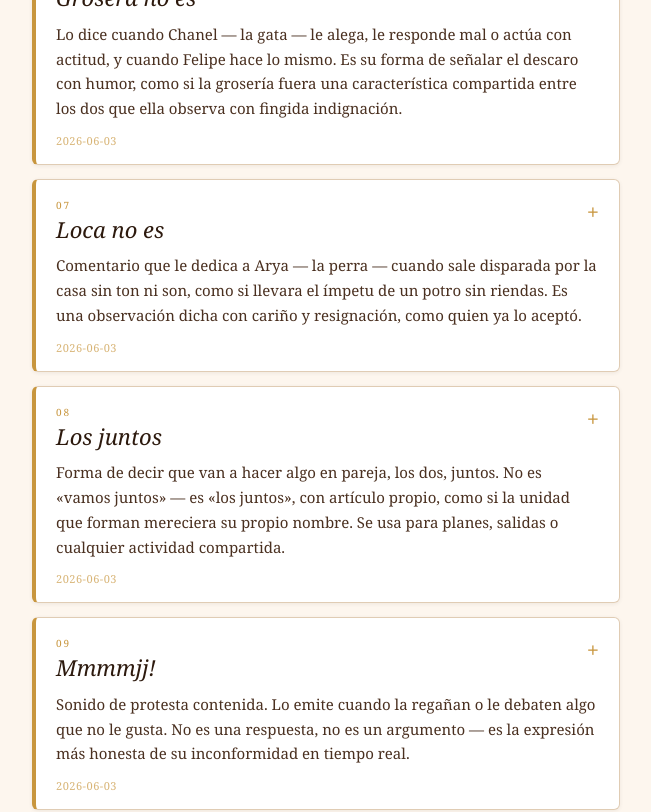
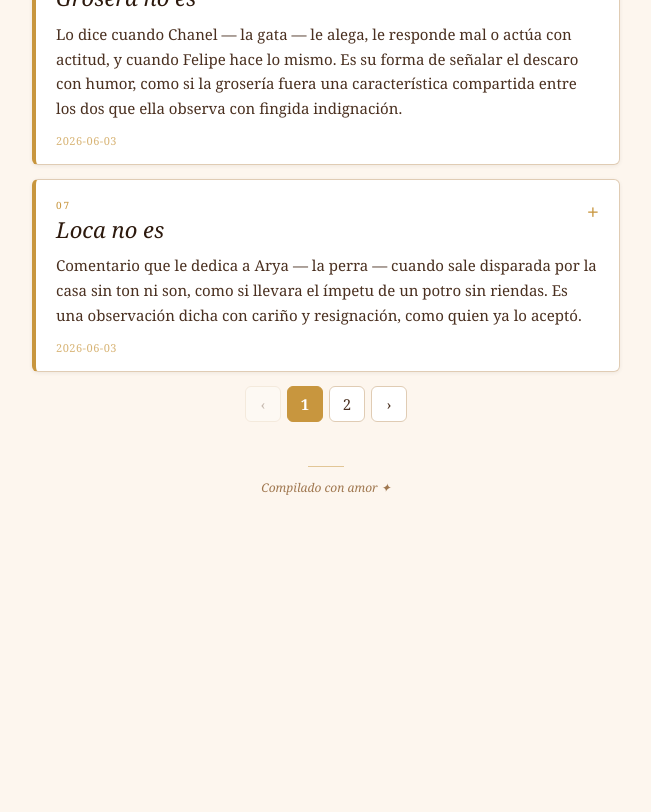
Before and after one commit to Dresk76/diccionario-natalia, a React (Vite) app: page / in a window 1280 px wide. Shown: the part 1405-2217 px from the top of the page, without its empty margins (314-965 px from the left). After the commit the page ends 1941 px from the top, so only its background shows below. Built offline with nearby package versions, Linux system fonts and the light colour scheme.

Commit message:
Agregar paginación de 7 entradas por página

```diff
--- a/src/App.jsx
+++ b/src/App.jsx
@@ -2,9 +2,12 @@ import { useState } from "react";
 import { ENTRIES } from "./entries.js";
 import "./styles.css";
 
+const ENTRIES_PER_PAGE = 7;
+
 export default function App() {
   const [search, setSearch] = useState("");
   const [open, setOpen] = useState(null);
+  const [currentPage, setCurrentPage] = useState(1);
 
   const entries = [...ENTRIES].sort((a, b) =>
     a.word.localeCompare(b.word, "es")
@@ -15,6 +18,23 @@ export default function App() {
       e.word.toLowerCase().includes(search.toLowerCase()) ||
       e.definition.toLowerCase().includes(search.toLowerCase())
   );
+
+  // Resetea a página 1 cuando se busca
+  const handleSearch = (e) => {
+    setSearch(e.target.value);
+    setCurrentPage(1);
+  };
+
+  // Cálculo de páginas
+  const totalPages = Math.ceil(filtered.length / ENTRIES_PER_PAGE);
+  const startIndex = (currentPage - 1) * ENTRIES_PER_PAGE;
+  const currentEntries = filtered.slice(startIndex, startIndex + ENTRIES_PER_PAGE);
+
+  // Scroll al tope al cambiar de página
+  const handlePageChange = (page) => {
+    setCurrentPage(page);
+    window.scrollTo({ top: 0, behavior: "smooth" });
+  };
 
   return (
     <>
@@ -37,7 +57,7 @@ export default function App() {
           <input
             className="search-input"
             value={search}
-            onChange={(e) => setSearch(e.target.value)}
+            onChange={handleSearch}
             placeholder="Buscar en el diccionario..."
             type="search"
           />
@@ -49,8 +69,10 @@ export default function App() {
         {filtered.length === 0 ? (
           <p className="entries-empty">No se encontró ninguna entrada.</p>
         ) : (
-          filtered.map((entry, i) => {
+          currentEntries.map((entry, i) => {
             const isOpen = open === entry.id;
+            // Número real en el diccionario completo ordenado
+            const realIndex = entries.findIndex((e) => e.id === entry.id);
             return (
               <div
                 key={entry.id}
@@ -61,7 +83,7 @@ export default function App() {
                 <div className="card__header">
                   <div>
                     <span className="card__number">
-                      {String(i + 1).padStart(2, "0")}
+                      {String(realIndex + 1).padStart(2, "0")}
                     </span>
                     <h2 className="card__word">{entry.word}</h2>
                   </div>
@@ -89,6 +111,41 @@ export default function App() {
         )}
       </div>
 
+      {/* PAGINACIÓN — solo aparece si hay más de una página */}
+      {totalPages > 1 && (
+        <div className="pagination">
+          {/* Botón anterior */}
+          <button
+            className={`pagination__btn ${currentPage === 1 ? "pagination__btn--disabled" : ""}`}
+            onClick={() => currentPage > 1 && handlePageChange(currentPage - 1)}
+            aria-label="Página anterior"
+          >
+            ‹
+          </button>
+
+          {/* Números de página */}
+          {Array.from({ length: totalPages }, (_, i) => i + 1).map((page) => (
+            <button
+              key={page}
+              className={`pagination__btn ${currentPage === page ? "pagination__btn--active" : ""}`}
+              onClick={() => handlePageChange(page)}
+              aria-label={`Página ${page}`}
+            >
+              {page}
+            </button>
+          ))}
+
+          {/* Botón siguiente */}
+          <button
+            className={`pagination__btn ${currentPage === totalPages ? "pagination__btn--disabled" : ""}`}
+            onClick={() => currentPage < totalPages && handlePageChange(currentPage + 1)}
+            aria-label="Página siguiente"
+          >
+            ›
+          </button>
+        </div>
+      )}
+
       {/* PIE DE PÁGINA */}
       <footer className="footer">
         <div className="footer__divider" />
--- a/src/styles.css
+++ b/src/styles.css
@@ -319,6 +319,52 @@ body {
 }
 
 /* =============================================
+   PAGINACIÓN — Navegación entre páginas
+   ============================================= */
+.pagination {
+  display: flex;
+  justify-content: center;
+  align-items: center;
+  gap: 6px;
+  max-width: 620px;
+  margin: 8px auto 0;
+  padding: 0 16px;
+}
+
+/* Botón individual de página */
+.pagination__btn {
+  min-width: 36px;
+  height: 36px;
+  padding: 0 10px;
+  border-radius: var(--card-radius);
+  border: 1px solid var(--color-border);
+  background: var(--color-bg-card);
+  color: var(--color-text-secondary);
+  font-family: var(--font-main);
+  font-size: 15px;
+  cursor: pointer;
+  transition: all 0.15s ease;
+  display: flex;
+  align-items: center;
+  justify-content: center;
+  -webkit-tap-highlight-color: transparent;
+}
+
+/* Página activa — resaltada con el acento dorado */
+.pagination__btn--active {
+  background: var(--color-accent);
+  border-color: var(--color-accent);
+  color: #fff;
+  font-weight: 600;
+}
+
+/* Botón deshabilitado — anterior en página 1, siguiente en última */
+.pagination__btn--disabled {
+  opacity: 0.3;
+  cursor: default;
+}
+
+/* =============================================
    FOOTER — Pie de página
    ============================================= */
 .footer {
@@ -376,6 +422,13 @@ body {
   .card__word {
     font-size: 19px;
   }
+
+  /* Botones de paginación más pequeños en móvil */
+  .pagination__btn {
+    min-width: 32px;
+    height: 32px;
+    font-size: 14px;
+  }
 }
 
 /* Pantallas grandes — hover solo en desktop para no quedarse pegado en móvil */
@@ -384,4 +437,9 @@ body {
     box-shadow: var(--card-shadow-open);
     transform: translateY(-1px);
   }
+
+  .pagination__btn:not(.pagination__btn--disabled):not(.pagination__btn--active):hover {
+    border-color: var(--color-accent);
+    color: var(--color-accent);
+  }
 }
```
